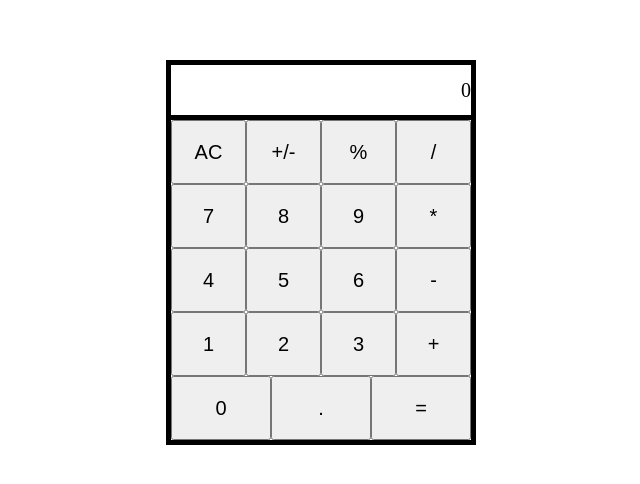
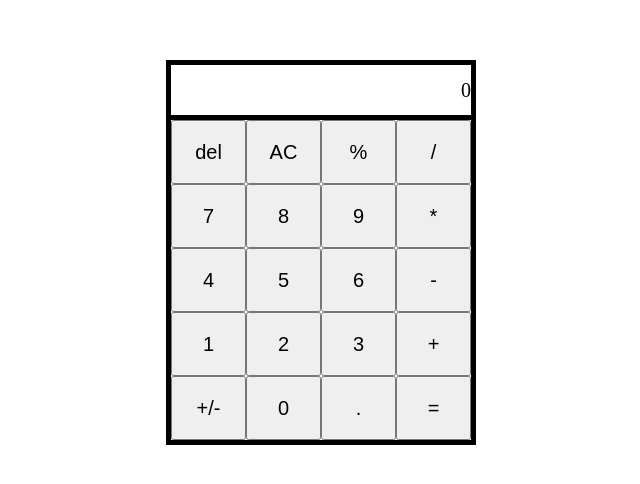
Before and after one commit to Eternalrivers/odin-calculator, a plain HTML site: page index.html in a window 1280 px wide. Shown: the part 140-624 px from the top of the page, without its empty margins (319-959 px from the left). Drawn offline with Linux system fonts and the light colour scheme.

Commit message:
feat: add 'del'and 'AC' button

```diff
--- a/index.html
+++ b/index.html
@@ -11,8 +11,8 @@
     <div id="Calculator">
       <div id="display">0</div>
       <div id="buttons">
-        <button data-value="clear"> AC </button>
-        <button data-value="+/-"> +/- </button>
+        <button id= 'delete' data-value="delete"> del </button>
+        <button class="clear"> AC </button>
         <button data-value="%">%</button>
         <button class= 'symbol' data-operator="/">/</button>
         <button class= 'digit' data-value="7">7</button>
@@ -27,8 +27,9 @@
         <button class= 'digit' data-value="2">2</button>
         <button class= 'digit' data-value="3">3</button>
         <button class= 'symbol'data-operator="+">+</button>
+        <button data-value="+/-"> +/- </button>
         <button class= 'digit' data-value="0">0</button>
-        <button data-operator=".">.</button>
+        <button class= 'digit' id="decimal" data-value=".">.</button>
         <button class= 'compute' data-compute="=">=</button>
       </div>
     </div>
```
